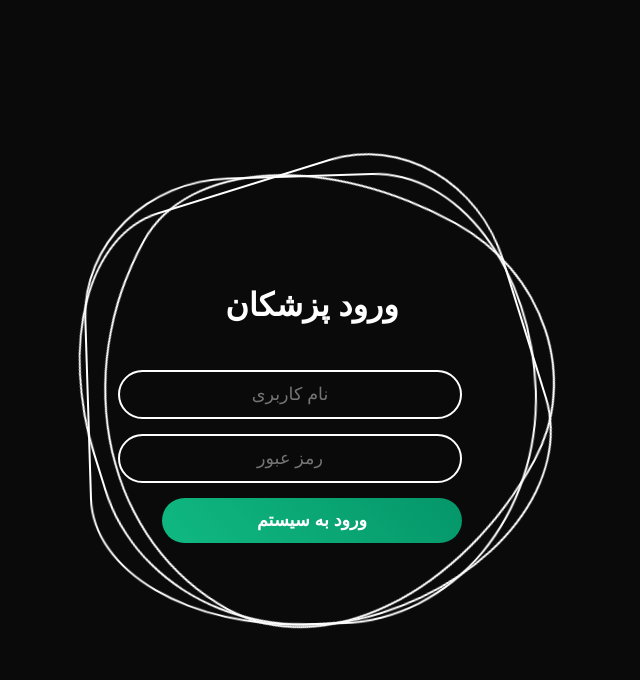
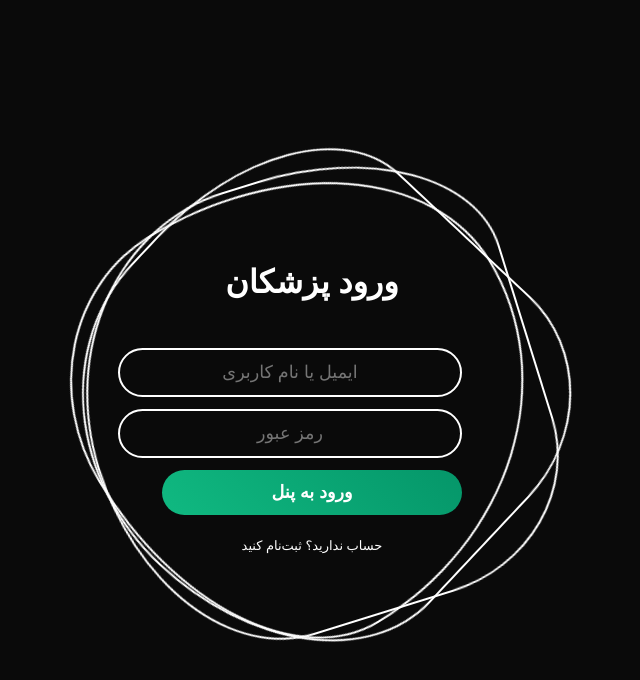
Before and after one commit to iammehdisafdari-crypto/my-clinic, a Next.js app: page /login in a window 1280 px wide. Shown: the top 680 px of the page, without its empty margins (328-968 px from the left). Built offline with nearby package versions, Linux system fonts and the light colour scheme.

Commit message:
Update page.tsx

```diff
--- a/src/app/login/page.tsx
+++ b/src/app/login/page.tsx
@@ -4,31 +4,37 @@ import { useRouter } from "next/navigation";
 import './ring.css';
 
 export default function LoginPage() {
-  const [username, setUsername] = useState("");
-  const [password, setPassword] = useState("");
+  const [isLogin, setIsLogin] = useState(true); // سوئیچ بین ورود و ثبت‌نام
+  const [formData, setFormData] = useState({ email: "", password: "", username: "" });
   const [error, setError] = useState("");
   const [loading, setLoading] = useState(false);
   const router = useRouter();
 
-  const handleLogin = async (e: React.FormEvent) => {
+  const handleSubmit = async (e: React.FormEvent) => {
     e.preventDefault();
     setLoading(true);
     setError("");
 
+    const endpoint = isLogin ? "/api/auth/login" : "/api/auth/register";
+    // در لاگین، فیلد اول هم می‌تواند ایمیل باشد هم یوزرنیم
+    const payload = isLogin ? { username: formData.email, password: formData.password } : formData;
+
     try {
-      const res = await fetch("/api/auth/login", {
-        method: "POST",
-        body: JSON.stringify({ username, password }),
-      });
+      const res = await fetch(endpoint, { method: "POST", body: JSON.stringify(payload) });
       const data = await res.json();
 
       if (data.success) {
-        router.push(data.role === "visitor" ? "/dashboard/visitor" : "/dashboard/manager");
+        if (isLogin) {
+          router.push(data.role === "visitor" ? "/dashboard/visitor" : "/dashboard/manager");
+        } else {
+          alert("ثبت‌نام موفقیت‌آمیز بود! حالا وارد شوید.");
+          setIsLogin(true);
+        }
       } else {
-        setError(data.error || "خطا در ورود");
+        setError(data.error || "خطایی رخ داد");
       }
     } catch (err) {
-      setError("ارتباط با سرور برقرار نشد");
+      setError("خطا در ارتباط با سرور");
     } finally {
       setLoading(false);
     }
@@ -37,38 +43,42 @@ export default function LoginPage() {
   return (
     <div className="login-body">
       <div className="ring">
-        {/* رنگ‌های نئونی سبز برای رینگ‌ها */}
-        <i style={{ "--clr": "#10b981" } as any}></i>
-        <i style={{ "--clr": "#34d399" } as any}></i>
-        <i style={{ "--clr": "#059669" } as any}></i>
+        <i style={{"--clr":"#10b981"} as any}></i>
+        <i style={{"--clr":"#34d399"} as any}></i>
+        <i style={{"--clr":"#059669"} as any}></i>
+        <div className="login-form-container">
+          <h2>{isLogin ? "ورود پزشکان" : "ایجاد حساب"}</h2>
+          <form onSubmit={handleSubmit} style={{display:'flex', flexDirection:'column', gap:'12px', width:'100%'}}>
 
-        <div className="login-form-container">
-          <h2>ورود پزشکان</h2>
-          <form onSubmit={handleLogin} style={{ width: '100%', display: 'flex', flexDirection: 'column', gap: '15px' }}>
+            {!isLogin && (
+              <div className="inputBx">
+                <input type="text" placeholder="نام کاربری (اختیاری)"
+                  onChange={(e) => setFormData({...formData, username: e.target.value})} />
+              </div>
+            )}
+
             <div className="inputBx">
-              <input
-                type="text"
-                placeholder="نام کاربری"
-                required
-                value={username}
-                onChange={(e) => setUsername(e.target.value)}
-              />
+              <input type="text" placeholder={isLogin ? "ایمیل یا نام کاربری" : "ایمیل کاربر"} required
+                onChange={(e) => setFormData({...formData, email: e.target.value})} />
             </div>
+
             <div className="inputBx">
-              <input
-                type="password"
-                placeholder="رمز عبور"
-                required
-                value={password}
-                onChange={(e) => setPassword(e.target.value)}
-              />
+              <input type="password" placeholder="رمز عبور" required
+                onChange={(e) => setFormData({...formData, password: e.target.value})} />
             </div>
-            {error && <p className="error-msg">{error}</p>}
+
+            {error && <p style={{color:'#ff4d4d', fontSize:'12px', textAlign:'center'}}>{error}</p>}
+
             <div className="inputBx">
               <button type="submit" disabled={loading}>
-                {loading ? "در حال بررسی..." : "ورود به سیستم"}
+                {loading ? "در حال پردازش..." : (isLogin ? "ورود به پنل" : "ثبت‌نام")}
               </button>
             </div>
+
+            <p style={{color:'white', fontSize:'13px', cursor:'pointer', textAlign:'center', marginTop:'10px'}}
+               onClick={() => setIsLogin(!isLogin)}>
+              {isLogin ? "حساب ندارید؟ ثبت‌نام کنید" : "حساب دارید؟ وارد شوید"}
+            </p>
           </form>
         </div>
       </div>
```
